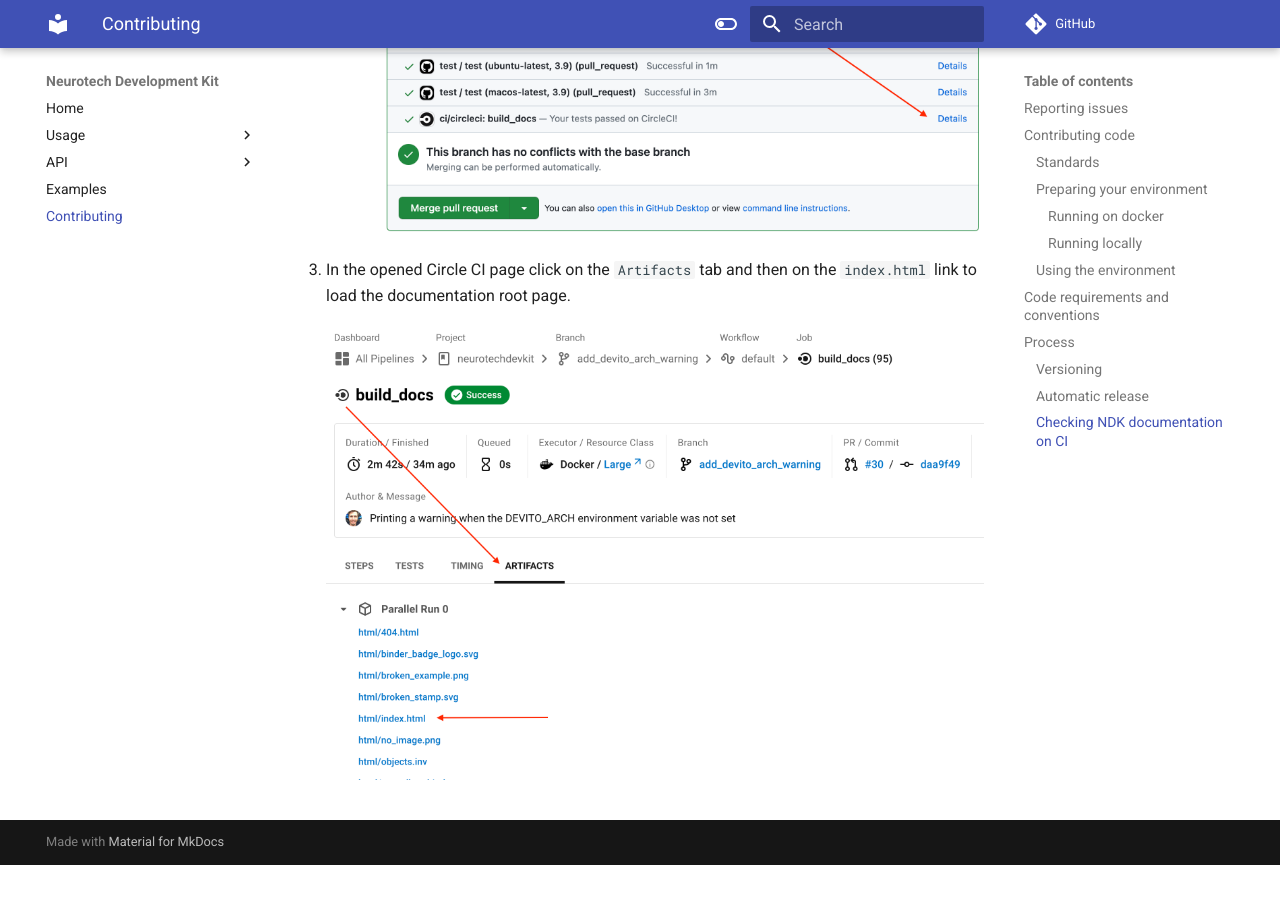
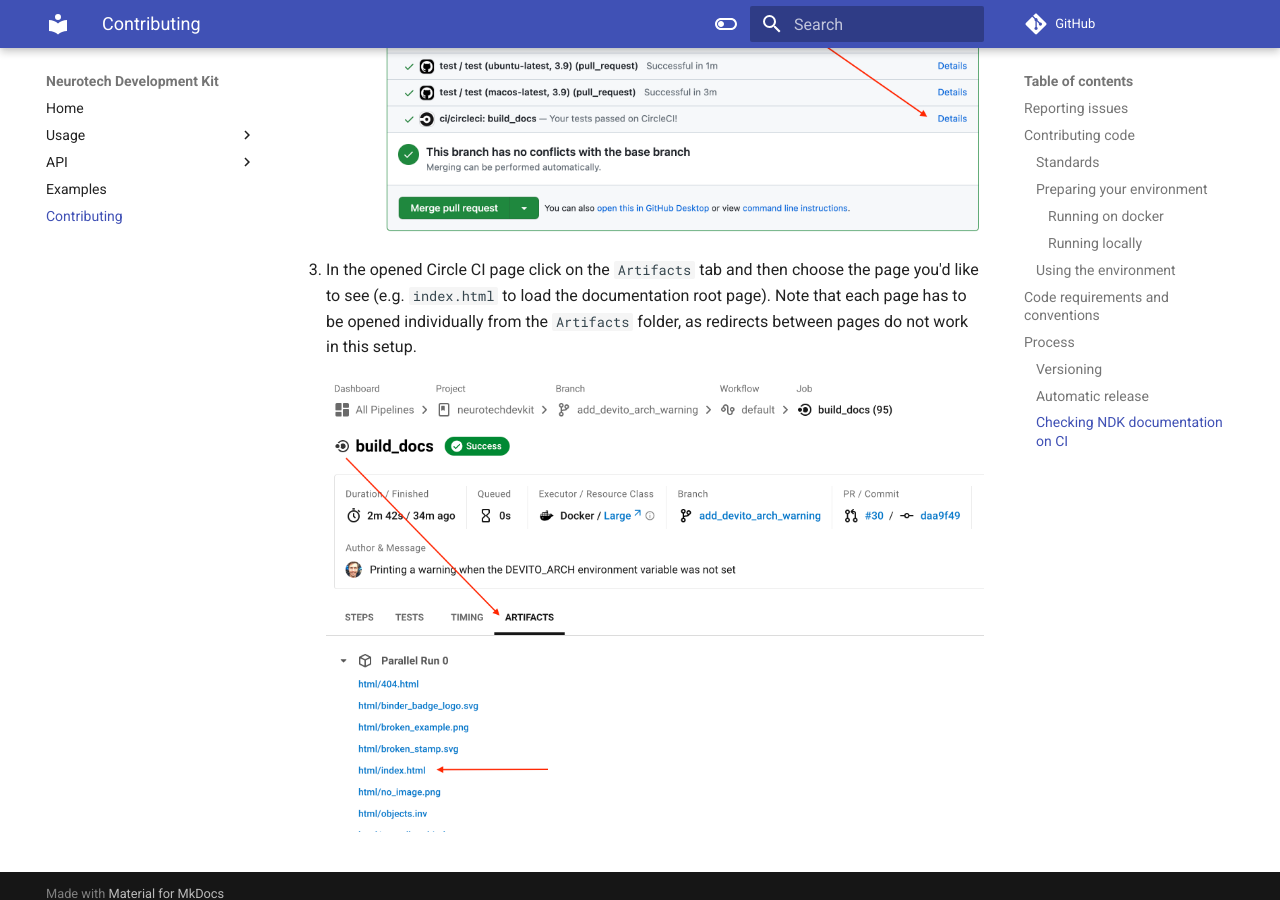
Before and after one commit to agencyenterprise/neurotechdevkit, an MkDocs documentation site: the page built from docs/contributing.md, in a window 1280 px wide and 900 px high, scrolled down 4456 px. Built offline with MkDocs 1.6.1 and Material for MkDocs 9.7.7, drawn with Linux system fonts in a browser that asks for light colours; comment, search, counter and statistics services are not loaded; before the commit the page ends 5321 px from its top, so only the background shows below that.

Commit message:
add comment about redirects not available

```diff
--- a/docs/contributing.md
+++ b/docs/contributing.md
@@ -168,7 +168,7 @@
       <figure markdown>
             ![Circle-ci-check](images/circle-ci-check.png)
       </figure>
-1. In the opened Circle CI page click on the `Artifacts` tab and then on the `index.html` link to load the documentation root page.
+1. In the opened Circle CI page click on the `Artifacts` tab and then choose the page you'd like to see (e.g. `index.html` to load the documentation root page). Note that each page has to be opened individually from the `Artifacts` folder, as redirects between pages do not work in this setup.
       <figure markdown>
             ![Circle-ci-artifacts](images/circle-ci-artifacts.png)
       </figure>
```
